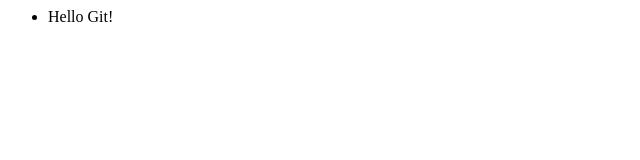
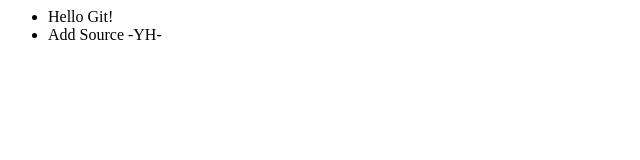
Before and after one commit to YOUNGHOON95/yh_hoon, a plain HTML site: page index.html in a window 1280 px wide. Shown: the whole page, without its empty margins (0-640 px from the left). Drawn offline with Linux system fonts and the light colour scheme.

Commit message:
내용 추가 했습니다

```diff
--- a/index.html
+++ b/index.html
@@ -12,7 +12,7 @@
 <ul>
 
 <li>Hello Git!</li>
-
+<li>Add Source -YH-</li>
 </ul>
 
 </body>
```
